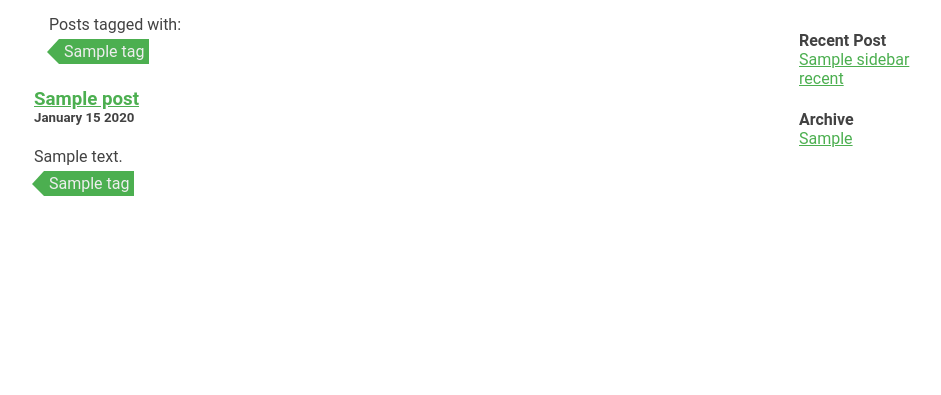
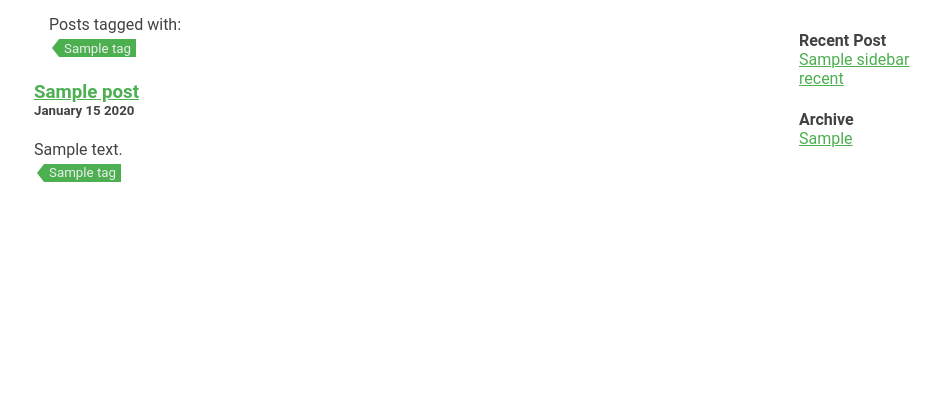
Before and after one commit to arpiper/django_pipes_blog, a Django app: template django_pipes_blog/templates/django_pipes_blog/multipost.html in a window 1280 px wide. Shown: the part 100-495 px from the top of the page, without its empty margins (156-1097 px from the left). Run offline with Django 3.2, Linux system fonts and the light colour scheme; the template is opened without the code that fills it: most values are stand-ins (such as "Sample title", 1, 10 or a date in 2020).

Commit message:
resized the tags

```diff
--- a/django_pipes_blog/static/django_pipes_blog/styles.css
+++ b/django_pipes_blog/static/django_pipes_blog/styles.css
@@ -64,7 +64,7 @@ footer {
 }
 
 /*
- *
+ * classes
  */
 a,
 a:visited {
@@ -118,10 +118,11 @@ a:visited {
   color: var(--color-main);
   margin: 5px 10px;
   padding: 0 5px;
-  height: 25px;
+  height: 18px;
   display: flex;
   align-items: center;
   position: relative;
+  font-size: 10pt;
 }
 
 .tag a {
@@ -131,13 +132,13 @@ a:visited {
 
 .tag:before {
   content: '';
-  border-top: 13px solid transparent;
-  border-right: 12px solid var(--color-bg-main);
-  border-bottom: 12px solid transparent;
+  border-top: 9px solid transparent;
+  border-right: 7px solid var(--color-bg-main);
+  border-bottom: 9px solid transparent;
   height: 0;
   width: 0;
   position: absolute;
-  left: -12px;
+  left: -7px;
   top: 0;
 }
 
--- a/django_pipes_blog/templates/django_pipes_blog/multipost.html
+++ b/django_pipes_blog/templates/django_pipes_blog/multipost.html
@@ -9,9 +9,11 @@
   <div class="posts-by-tag">
     <span>Posts tagged with:</span>
     <div class="tags">
-      <a href="{% url 'django_pipes_blog:tags' tag %}">
-        <span class="tag">{{ tag }}</span>
-      </a>
+      {% for t in tag %}
+        <a href="{% url 'django_pipes_blog:tags' t %}">
+          <span class="tag">{{ t }}</span>
+        </a>
+      {% endfor %}
     </div>
   </div>
 {% endif %}
```
